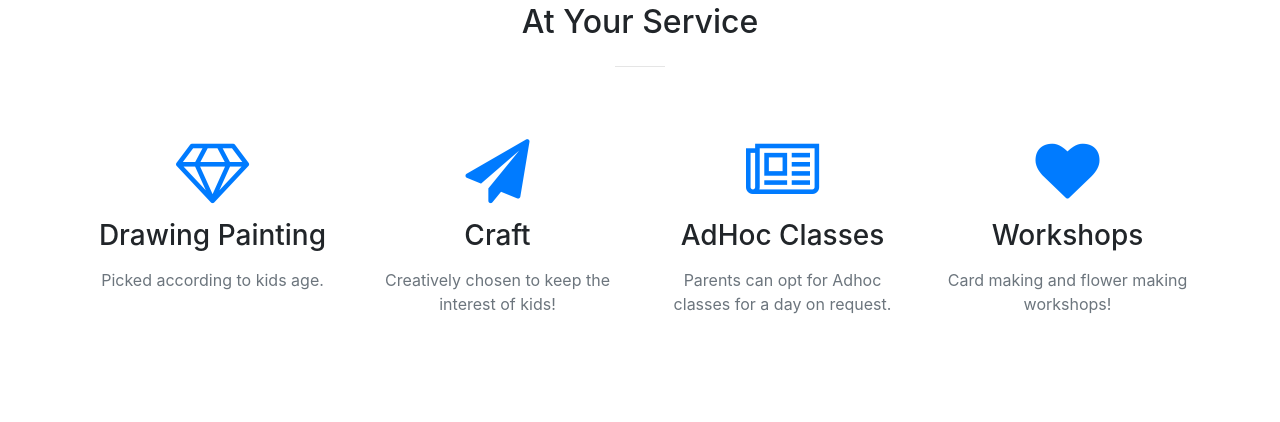
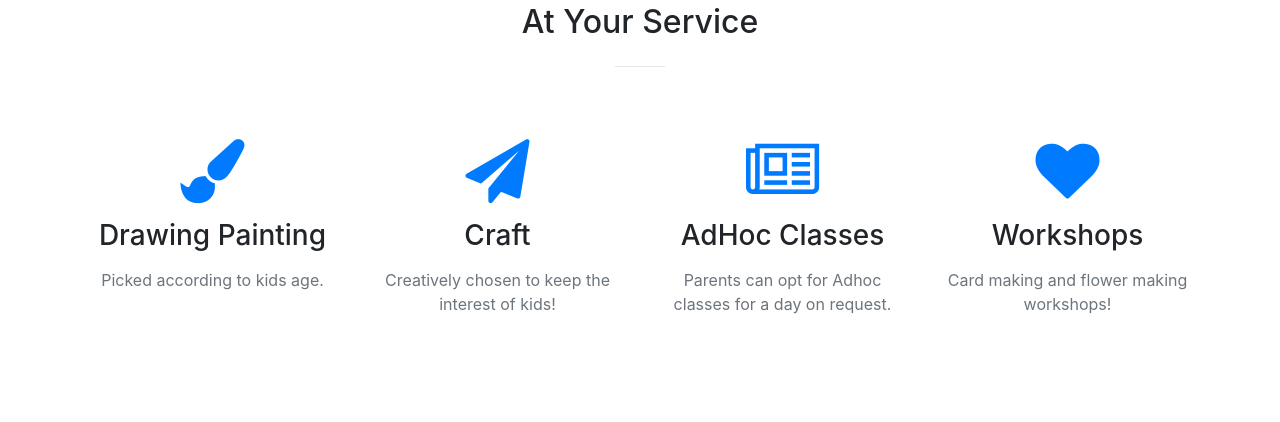
Before and after one commit to walkoncraft/walkoncraft.github.io, a website with bundled scripts: page index.html in a window 1280 px wide. Shown: the part 1378-1800 px from the top of the page. Built offline with nearby package versions, Linux system fonts and the light colour scheme.

Commit message:
Update index.html

```diff
--- a/index.html
+++ b/index.html
@@ -97,7 +97,7 @@
         <div class="row">
           <div class="col-lg-3 col-md-6 text-center">
             <div class="service-box mt-5 mx-auto">
-              <i class="fa fa-4x fa-diamond text-primary mb-3 sr-icons"></i>
+              <i class="fa fa-4x fa-paint-brush text-primary mb-3 sr-icons"></i>
               <h3 class="mb-3">Drawing Painting</h3>
               <p class="text-muted mb-0">Picked according to kids age.</p>
             </div>
```
